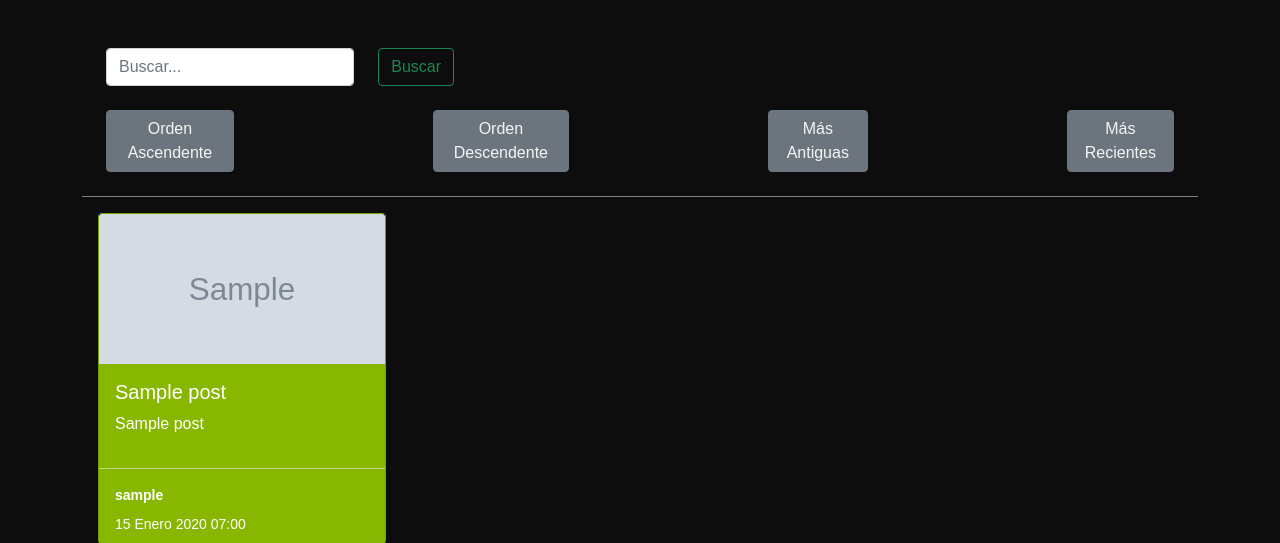
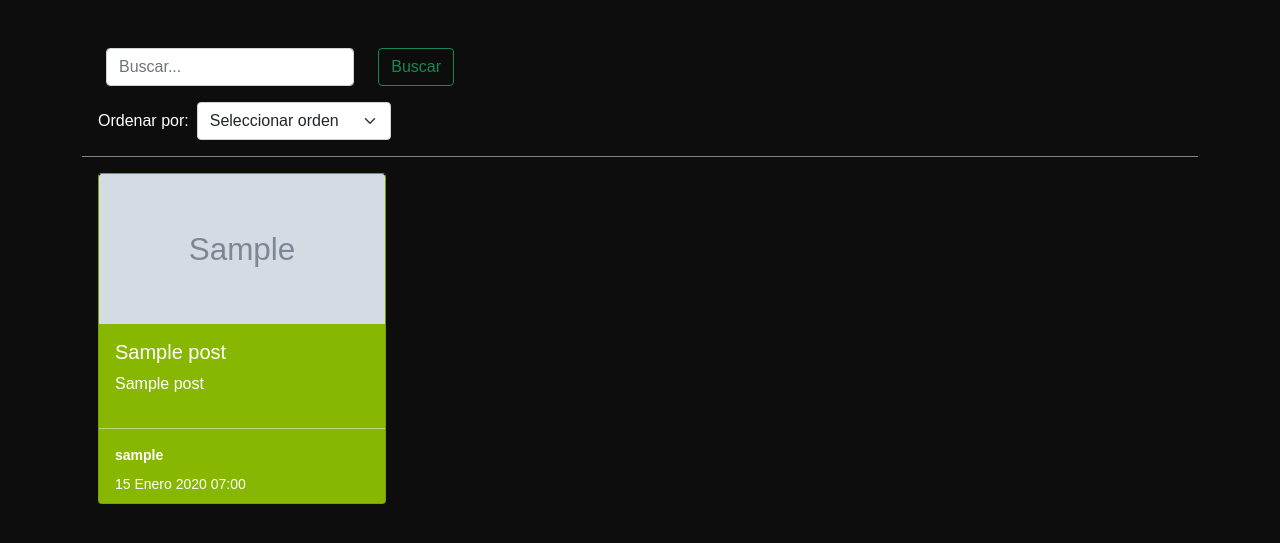
Before and after one commit to anabelaMaciel/proyecto-final-info, a Django app: page /blog/ in a window 1280 px wide. Shown: the part 85-628 px from the top of the page. Run offline with Django 5.2, Linux system fonts and the light colour scheme; tables that the repository leaves empty hold one stand-in row (values such as "Sample post"); grey boxes marked "Sample" are stand-in pictures.

Commit message:
Cambio front filtros. (Inna desde otra PC)

```diff
--- a/templates/blog/blog.html
+++ b/templates/blog/blog.html
@@ -23,12 +23,22 @@
     {% endif %}
 
 </div>
+
 <div class="col-md-12 mt-3">
-    <div class="btn-group p-2 mx-3" role="group" aria-label="Filtros de orden" style="gap: 200px;">
-        <a href="?orden=ascendente{% if request.GET.categoria %}&categoria={{ request.GET.categoria }}{% endif %}" class="btn btn-secondary rounded">Orden Ascendente</a>
-        <a href="?orden=descendente{% if request.GET.categoria %}&categoria={{ request.GET.categoria }}{% endif %}" class="btn btn-secondary rounded">Orden Descendente</a>
-        <a href="?orden=antiguedad{% if request.GET.categoria %}&categoria={{ request.GET.categoria }}{% endif %}" class="btn btn-secondary rounded">Más Antiguas</a>
-        <a href="?orden=recientes{% if request.GET.categoria %}&categoria={{ request.GET.categoria }}{% endif %}" class="btn btn-secondary rounded">Más Recientes</a>
+    <div class="mx-3">
+        <form method="get" action="{% url 'blog' %}" class="d-flex align-items-center">
+            <label for="ordenSelect" class="me-2">Ordenar por:</label>
+            <select id="ordenSelect" name="orden" class="form-select" style="width: auto;" onchange="this.form.submit()">
+                <option value="">Seleccionar orden</option>
+                <option value="ascendente"{% if request.GET.orden == 'ascendente' %} selected{% endif %}>Orden Ascendente</option>
+                <option value="descendente"{% if request.GET.orden == 'descendente' %} selected{% endif %}>Orden Descendente</option>
+                <option value="antiguedad"{% if request.GET.orden == 'antiguedad' %} selected{% endif %}>Más Antiguas</option>
+                <option value="recientes"{% if request.GET.orden == 'recientes' %} selected{% endif %}>Más Recientes</option>
+            </select>
+            {% if request.GET.categoria %}
+                <input type="hidden" name="categoria" value="{{ request.GET.categoria }}">
+            {% endif %}
+        </form>
     </div>
 </div>
 
```
